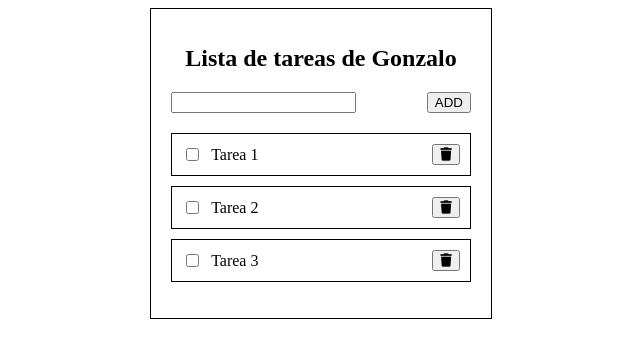
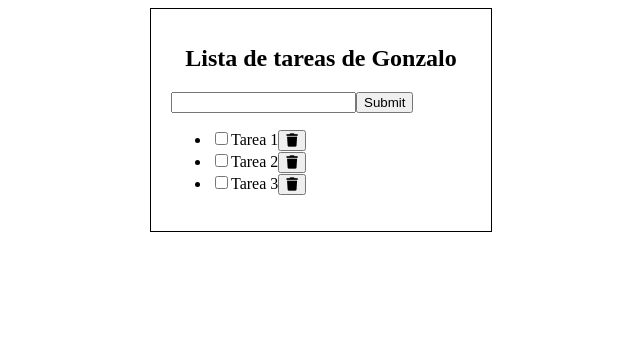
Before and after one commit to gonzaloLT/task-list-programacion-web, a React (Vite) app: page / in a window 1280 px wide. Shown: the top 358 px of the page, without its empty margins (319-959 px from the left). Built offline with nearby package versions, Linux system fonts and the light colour scheme.

Commit message:
Refactorizando la estructura pero perdiendo los estilos

```diff
--- a/src/App.jsx
+++ b/src/App.jsx
@@ -1,23 +1,11 @@
 import './styles/App.css';
-import InputContainer from './components/inputContainer';
-import Title from './components/title';
-import Task from './components/task';
+import TaskView from './views/TaskView';
 
 function App() {
 
   return (
     <>
-      <div className='container'>
-        <Title title={'Lista de tareas de Gonzalo'}></Title>
-        <InputContainer></InputContainer>
-        <div className='task'>
-            <ul className='lista-items'>
-              <Task task={'Tarea 1'}></Task>
-              <Task task={'Tarea 2'}></Task>
-              <Task task={'Tarea 3'}></Task>
-            </ul>
-        </div>
-      </div>
+      <TaskView></TaskView>
     </>
   )
 }
--- /dev/null
+++ b/src/components/Form/index.jsx
@@ -0,0 +1,12 @@
+import React from 'react'
+
+function Form() {
+  return (
+    <form action="">
+        <input type="text" />
+        <input type="submit" />
+    </form>
+  )
+}
+
+export default Form;
--- /dev/null
+++ b/src/components/TaskItem/index.jsx
@@ -0,0 +1,13 @@
+import React from 'react'
+
+function TaskItem({task}) {
+  return (
+    <li>
+      <input type="checkbox" />
+      <span>{task}</span>
+      <button><i className="fa-solid fa-trash"></i></button>
+    </li>
+  )
+}
+
+export default TaskItem;
--- /dev/null
+++ b/src/components/TaskList/index.jsx
@@ -0,0 +1,14 @@
+import React from 'react'
+import TaskItem from '../TaskItem';
+
+function TaskList() {
+  return (
+            <ul className='lista-items'>
+              <TaskItem task={'Tarea 1'}></TaskItem>
+              <TaskItem task={'Tarea 2'}></TaskItem>
+              <TaskItem task={'Tarea 3'}></TaskItem>
+            </ul>
+  )
+}
+
+export default TaskList;
--- a/src/components/button/index.jsx
+++ /dev/null
@@ -1,5 +0,0 @@
-const Button = ({title}) =>{
-    return <button>{title}</button>;
-};
-
-export default Button;
--- a/src/components/input/index.jsx
+++ /dev/null
@@ -1,9 +0,0 @@
-import React from 'react'
-
-const Input = ({tipo}) => {
-  return (
-    <input type={tipo} />
-  )
-}
-
-export default Input;
--- a/src/components/inputContainer/index.jsx
+++ /dev/null
@@ -1,14 +0,0 @@
-import Button from "../button";
-import Input from "../input";
-
-const InputContainer = ()=>{
-    return (
-        <>
-            <div className="input-task">
-                <Input tipo={'text'}></Input>
-                <Button title ='ADD' clase={'input-task-button'}></Button>
-            </div>
-        </>)
-}
-
-export default InputContainer;
--- a/src/components/task/index.jsx
+++ /dev/null
@@ -1,15 +0,0 @@
-import React from 'react'
-import Input from '../input'
-import Button from '../button'
-
-function Task({task}) {
-  return (
-    <li>
-      <Input tipo={'checkbox'}></Input>
-      <span>{task}</span>
-      <Button title={<i className="fa-solid fa-trash"></i>}></Button>
-    </li>
-  )
-}
-
-export default Task
--- /dev/null
+++ b/src/views/TaskView.jsx
@@ -0,0 +1,16 @@
+import React from "react";
+import Form from "../components/Form";
+import Title from "../components/Title";
+import TaskList from "../components/TaskList";
+
+function TaskView() {
+  return (
+    <div className="container">
+      <Title title={"Lista de tareas de Gonzalo"}></Title>
+      <Form></Form>
+      <TaskList></TaskList>
+    </div>
+  );
+}
+
+export default TaskView;
```
Also changed, not shown: src/components/button/button.css (deleted), src/components/inputContainer/input.css (deleted), src/components/task/task.css (deleted).
